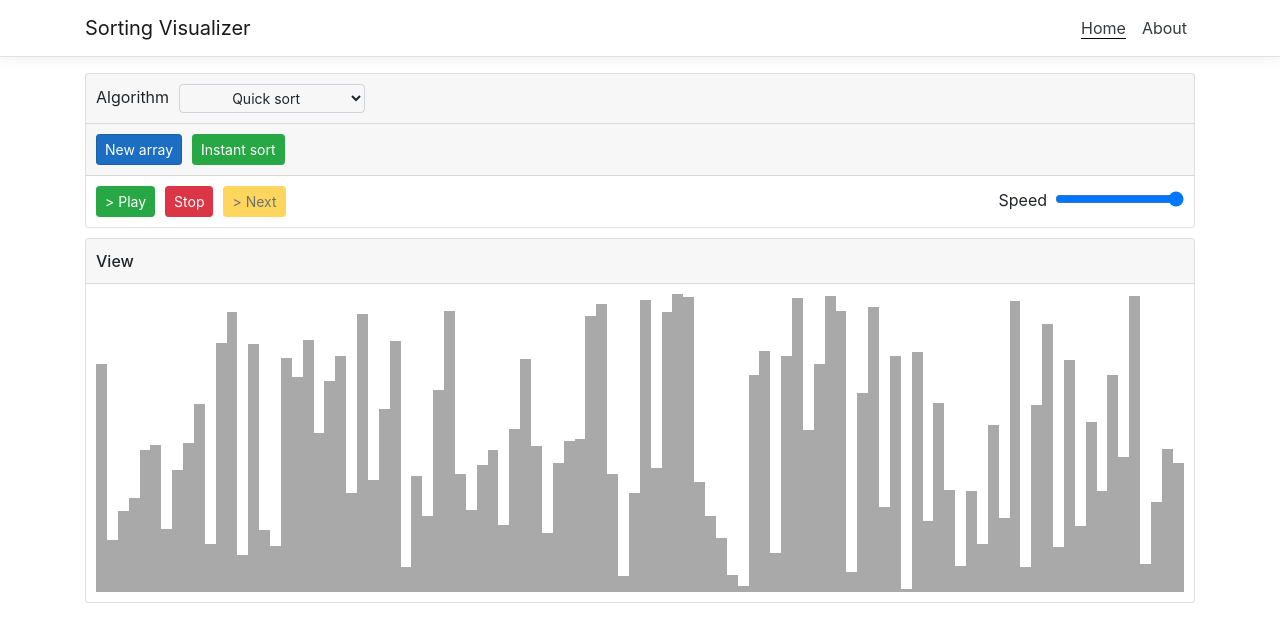
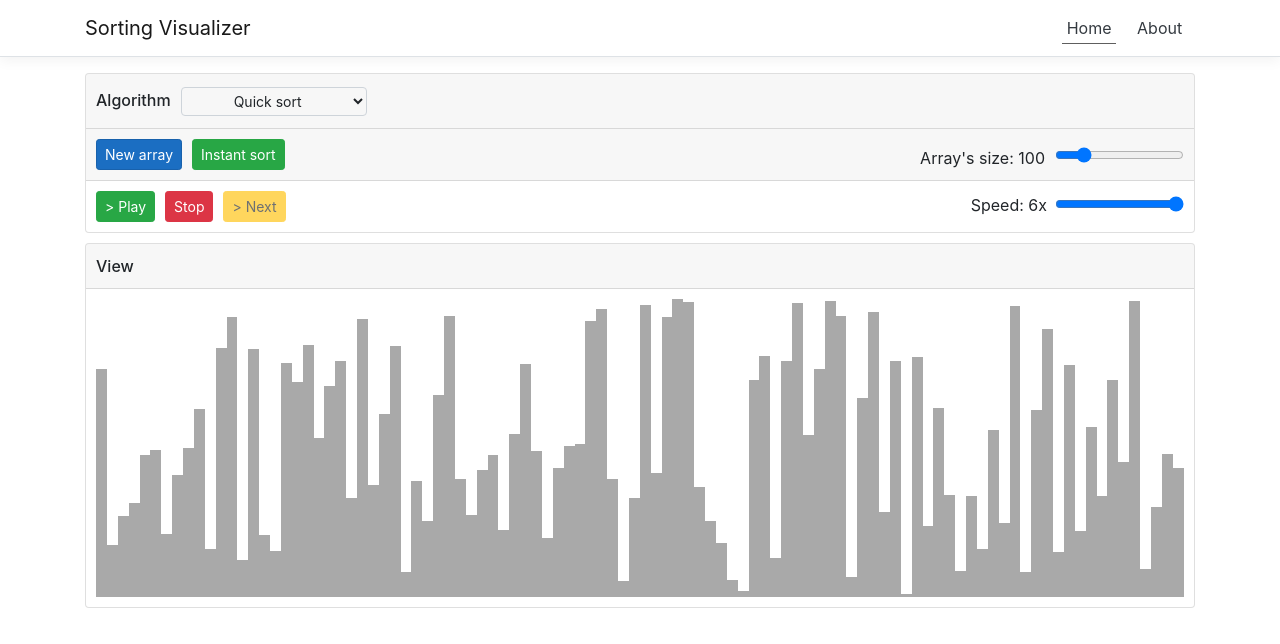
Before and after one commit to ciucacosmin109/SortingVisualizer, a React (Create React App) app: page / in a window 1280 px wide. Shown: the top 644 px of the page. Built offline with nearby package versions, Linux system fonts and the light colour scheme.

Commit message:
Added variable array size, minor UI improvements

```diff
--- a/src/algorithms/QuickSort.js
+++ b/src/algorithms/QuickSort.js
@@ -41,6 +41,7 @@ export class QuickSort {
                 [arr[left], arr[right]] = [arr[right], arr[left]];
 
                 // Animation
+                result.addCompareAnimation(left, right);
                 result.addSwapAnimation(left, right);
 
                 left++;
--- a/src/components/Home.css
+++ b/src/components/Home.css
@@ -6,11 +6,16 @@
 .card .card-header, .card .card-body, .card .card-footer {
     padding: 10px;
 }
-.card .card-header * {
+.card .card-header h6 {
     display:inline;
 }
 .card .card-header label {
+    margin-top: 7px;
     margin-right: 10px;
+}
+.card .card-header .combo-box {
+    border: 1px solid #ced4da;
+    border-radius: .25rem;
 }
 .card .card-header .btn,
 .card .card-body .btn,
@@ -18,25 +23,23 @@
     margin: 0;
     margin-right: 10px;
 }
-@media only screen and (min-width: 425px) {
-    .speed-range-input {
+
+
+
+@media only screen and (min-width: 495px) {
+    .range-input {
         float: right;
     }
 }
-@media only screen and (max-width: 424px) {
-    .speed-range-input {
+@media only screen and (max-width: 494px) {
+    .range-input {
         margin-top: 10px;
     }
 }
-.speed-range-input label {
+.range-input label {
     margin-top: 0.1em;
     margin-right: 8px;
 }
-.combo-box {
-    border: 1px solid #ced4da;
-    border-radius: .25rem;
-}
-
 
 
 
@@ -47,7 +50,7 @@
 .render-zone div {
     flex: 1;
 }
-.vertical-bar{
+.render-zone .vertical-bar{
     margin:0;
     background-color:darkgray;
 }
--- a/src/components/Home.js
+++ b/src/components/Home.js
@@ -1,4 +1,6 @@
 import React, { Component } from 'react';
+
+import './Home.css';
 
 import { SortResult } from '../algorithms/SortResult.js';
 import { BubbleSort } from '../algorithms/BubbleSort.js';
@@ -9,15 +11,15 @@ import { MergeSortIterative } from '../algorithms/MergeSortIterative.js';
 import { CocktailSort } from '../algorithms/CocktailSort.js';
 import { QuickSort } from '../algorithms/QuickSort.js';
 
-import './Home.css';
 
-const arraySize = 100;
-const maxArrayElement = 300;
+const INITIAL_ARRAY_SIZE = 100;
+const MAX_ARRAY_ELEMENT = 300;
+const ALLOWED_DELAYS = [1000, 300, 100, 40, 10, 1];
 
-const initialColor = "darkgray";
-const sortedColor = "green";
-const checkColor = "red";
-const replaceColor = "violet";
+const INITIAL_COLOR = "darkgray";
+const SORTED_COLOR = "green";
+const COMPARE_COLOR = "red";
+const REPLACE_COLOR = "violet";
 
 
 export class Home extends Component {
@@ -43,12 +45,16 @@ export class Home extends Component {
         this.animState = {
             loop: null, // The timer for the steps: used by the speedslider when changing the speed
             loopFunction: null, // The function that will be called at each step by the 'loop'
+
             currentStep: 0, // To be able to go to the next step
             numberOfSteps: 0, // The totla number of steps
 
             toUncolor: [] // The elements that need to be uncolored
         };
 
+        this.config = {
+            arraySize : INITIAL_ARRAY_SIZE
+        };
     }
     componentDidMount() { this.generateNewArray(); } // Generate a new array everytime the user opens up the sorting page
     componentWillUnmount() { this.stopSortAnimation(); } // Stop the animation if the user goes to another page
@@ -61,12 +67,12 @@ export class Home extends Component {
         }
 
         let arr = [];
-        for (let i = 0; i < arraySize; i++) {
-            arr.push(randomNumber(1, maxArrayElement));
+        for (let i = 0; i < this.config.arraySize; i++) {
+            arr.push(randomNumber(1, MAX_ARRAY_ELEMENT));
         }
         this.setState({ array: arr });
 
-        this.paintArray(initialColor);
+        this.paintArray(INITIAL_COLOR);
     }
 
     paintArray(color) {
@@ -90,7 +96,7 @@ export class Home extends Component {
         this.animState.currentStep = 0;
         this.animState.numberOfSteps = animations.length;
         this.animState.toUncolor = [];
-        this.paintArray(initialColor)
+        this.paintArray(INITIAL_COLOR)
 
         this.animState.loopFunction = () => {
             let i = this.animState.currentStep;
@@ -98,7 +104,7 @@ export class Home extends Component {
             // End the loop
             if (i >= this.animState.numberOfSteps - 1) {
                 clearInterval(this.animState.loop);
-                this.paintArray(sortedColor);
+                this.paintArray(SORTED_COLOR);
 
                 this.animState.currentStep = 0;
                 this.setState({ playing: false });
@@ -108,16 +114,16 @@ export class Home extends Component {
             // Play the animation
             if (SortResult.isEmptyAnimation(animations[i])) {
                 while (this.animState.toUncolor.length > 0) {
-                    this.paintArrayIndex(initialColor, this.animState.toUncolor.pop());
+                    this.paintArrayIndex(INITIAL_COLOR, this.animState.toUncolor.pop());
                 }
             } else if (SortResult.isCompareAnimation(animations[i])) {
                 //this.paintArray("darkgray");
                 while (this.animState.toUncolor.length > 0) {
-                    this.paintArrayIndex(initialColor, this.animState.toUncolor.pop());
+                    this.paintArrayIndex(INITIAL_COLOR, this.animState.toUncolor.pop());
                 }
 
-                this.paintArrayIndex(checkColor, animations[i].i);
-                this.paintArrayIndex(checkColor, animations[i].j);
+                this.paintArrayIndex(COMPARE_COLOR, animations[i].i);
+                this.paintArrayIndex(COMPARE_COLOR, animations[i].j);
 
                 this.animState.toUncolor.push(animations[i].i, animations[i].j);
 
@@ -136,11 +142,11 @@ export class Home extends Component {
             } else if (SortResult.isReplaceAnimation(animations[i])) {
                 // Uncolor the last colored elements
                 while (this.animState.toUncolor.length > 0) {
-                    this.paintArrayIndex(initialColor, this.animState.toUncolor.pop());
+                    this.paintArrayIndex(INITIAL_COLOR, this.animState.toUncolor.pop());
                 }
 
                 for (let k = animations[i].i; k <= animations[i].j; k++) {
-                    this.paintArrayIndex(replaceColor, k);
+                    this.paintArrayIndex(REPLACE_COLOR, k);
                     this.animState.toUncolor.push(k); // These will be uncolored at the next step
 
                     // eslint-disable-next-line
@@ -198,7 +204,7 @@ export class Home extends Component {
 
         for (let i = 0; i < this.state.array.length; i++) {
             let elem = document.getElementById("vertical-bar-" + i);
-            elem.style.backgroundColor = sortedColor;
+            elem.style.backgroundColor = SORTED_COLOR;
         }
     }
 
@@ -228,7 +234,7 @@ export class Home extends Component {
     stopSortAnimation() {
         clearInterval(this.animState.loop);
         this.animState.currentStep = 0;
-        this.paintArray(initialColor);
+        this.paintArray(INITIAL_COLOR);
 
         this.setState({ playing: false });
     }
@@ -242,7 +248,13 @@ export class Home extends Component {
     onSpeedChange = (event) => {
         this.pauseSortAnimation();
         let v = parseInt(event.target.value);
-        this.setState({ delay: 100 - v + 1 }/*, () => this.startSortAnimation()*/);
+        this.setState({ delay: ALLOWED_DELAYS[v - 1] }/*, () => this.startSortAnimation()*/);
+    }
+    onArraySizeChange = (event) => {
+        //this.pauseSortAnimation();
+        let v = parseInt(event.target.value);
+        this.config.arraySize = v;
+        this.setState({ update: true });
     }
     render() {
         return (
@@ -250,7 +262,7 @@ export class Home extends Component {
                 <div className="card">
                     <div className="card-header">
                         <div className="form-inline">
-                            <label htmlFor="selectAlgoDropDown">Algorithm</label>
+                            <label htmlFor="selectAlgoDropDown"><h6>Algorithm</h6></label>
                             <select className="btn btn-sm combo-box" id="selectAlgoDropDown"
                                 onChange={this.onAlgorithmChange} value={this.state.algorithmId}>
                                 <option value={1}>Bubble sort</option>
@@ -270,6 +282,13 @@ export class Home extends Component {
                             onClick={() => this.generateNewArray()}>New array</button>
                         <button className="btn btn-success btn-sm"
                             onClick={() => this.instantSort()}>Instant sort</button>
+
+                        <div className="range-input form-inline">
+                            <label htmlFor="sizeRangeSlider">Array's size: {this.config.arraySize}</label>
+                            <input type="range" className="slider" id="sizeRangeSlider"
+                                min="10" max="500" value={this.config.arraySize}
+                                onChange={this.onArraySizeChange} />
+                        </div>
                     </div>
 
                     <div className="card-body">
@@ -295,10 +314,12 @@ export class Home extends Component {
                             {" > Next"}
                         </button>
 
-                        <div className="speed-range-input form-inline">
-                            <label htmlFor="speedRangeSlider">Speed</label>
-                            <input type="range" min="1" max="100" className="slider" id="speedRangeSlider"
-                                value={100 - this.state.delay + 1} onChange={this.onSpeedChange} />
+                        <div className="range-input form-inline">
+                            <label htmlFor="speedRangeSlider">Speed: {ALLOWED_DELAYS.indexOf(this.state.delay) + 1}x</label>
+                            <input type="range" className="slider" id="speedRangeSlider"
+                                min="1" max={ALLOWED_DELAYS.length}
+                                value={ALLOWED_DELAYS.indexOf(this.state.delay) + 1}
+                                onChange={this.onSpeedChange} />
                         </div>
                     </div>
                 </div>
--- a/src/components/NavMenu.css
+++ b/src/components/NavMenu.css
@@ -18,6 +18,12 @@ html {
 }
 
 
-.active-nav-link * {
-  border-bottom: 1px solid black;
+.nav-link p {
+  padding-left: 0.3em;
+  padding-right: 0.3em;
+  padding-bottom: 0.3em;
+  margin-bottom: 0.4em;
 }
+.active-nav-link p {
+  border-bottom: 1.5px solid rgb(94, 94, 94);
+}
```
